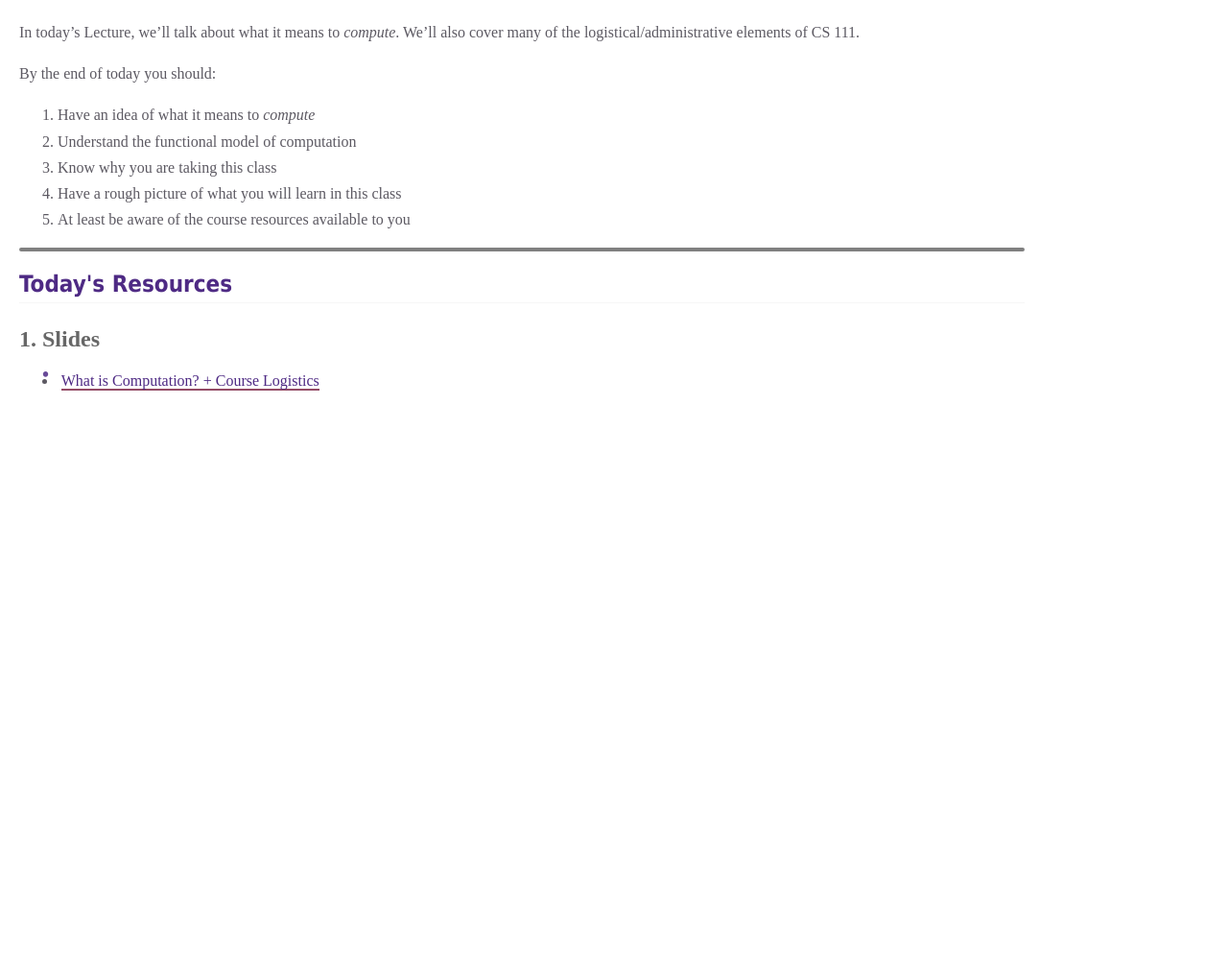
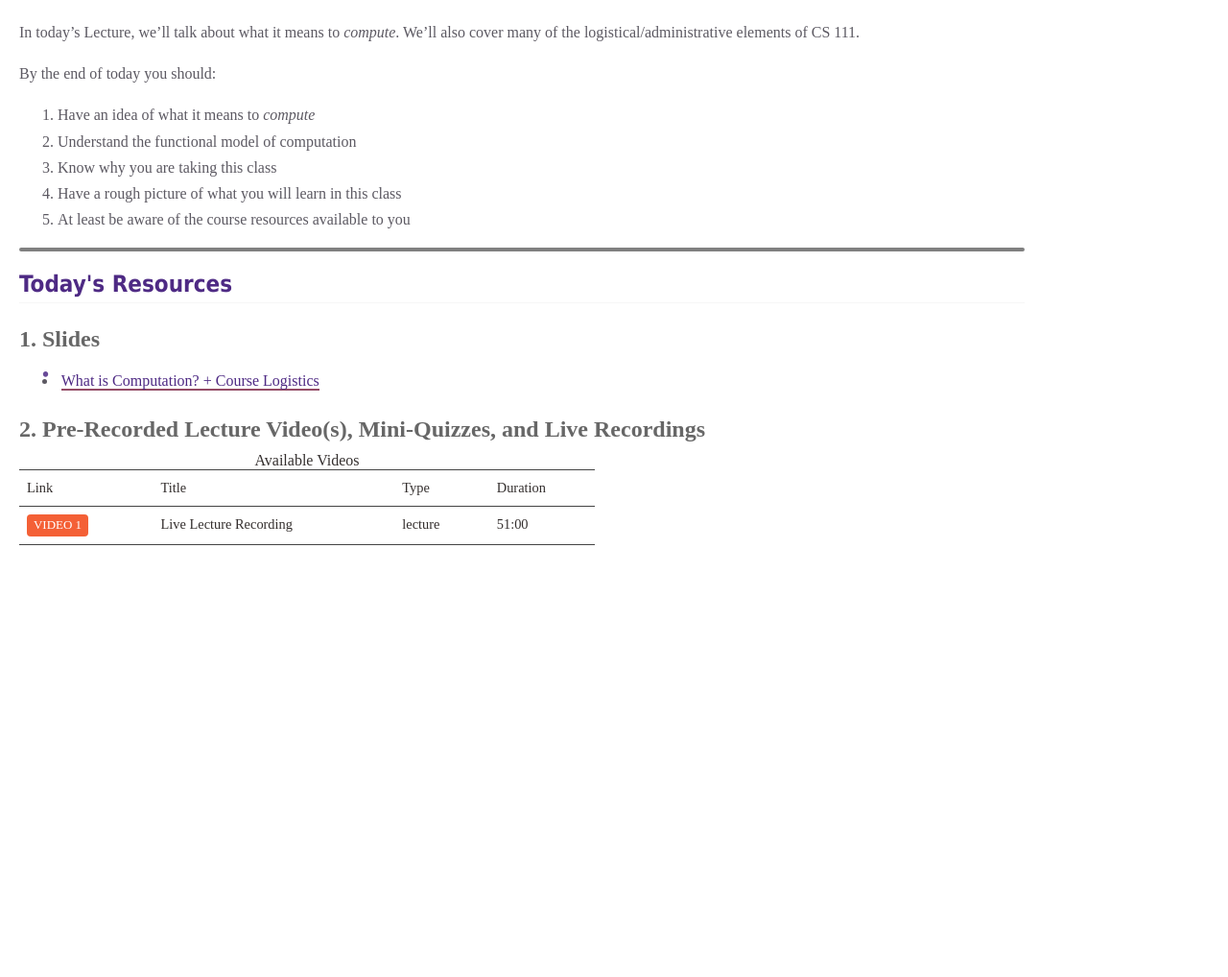
Before and after one commit to shhyou/bain-cs111-web-fork, a Jekyll site: the page built from pages/_lectures/week01_lecture02.md, in a window 1280 px wide. Shown: the whole page at 96% size. Built offline with Jekyll 4.4.1, drawn with Linux system fonts in a browser that asks for light colours; some web fonts are replaced; before the commit the page ends 900 px from its top, so only the background shows below that.

Commit message:
wk1.1 vid

```diff
--- a/pages/_lectures/week01_lecture02.md
+++ b/pages/_lectures/week01_lecture02.md
@@ -8,6 +8,11 @@
 canvas_id: wednesday-lecture-0-what-is-computation-?
 canvas_title: Wednesday - Lecture 0 - What is Computation?
 due_date: 2023-09-20
+videos:
+  - url: "https://northwestern.hosted.panopto.com/Panopto/Pages/Viewer.aspx?id=2edcb7a7-28c9-41a6-8459-b078001281f8"
+    title: "Live Lecture Recording"
+    duration: "51:00"
+    live: 1
 slides:
    - url: https://docs.google.com/presentation/d/1rveEB2Z5yrT_e2OAl0NFo1nORsq0gWfGlfwuWZOQTh0/edit?usp=sharing
      title: What is Computation? + Course Logistics
```
